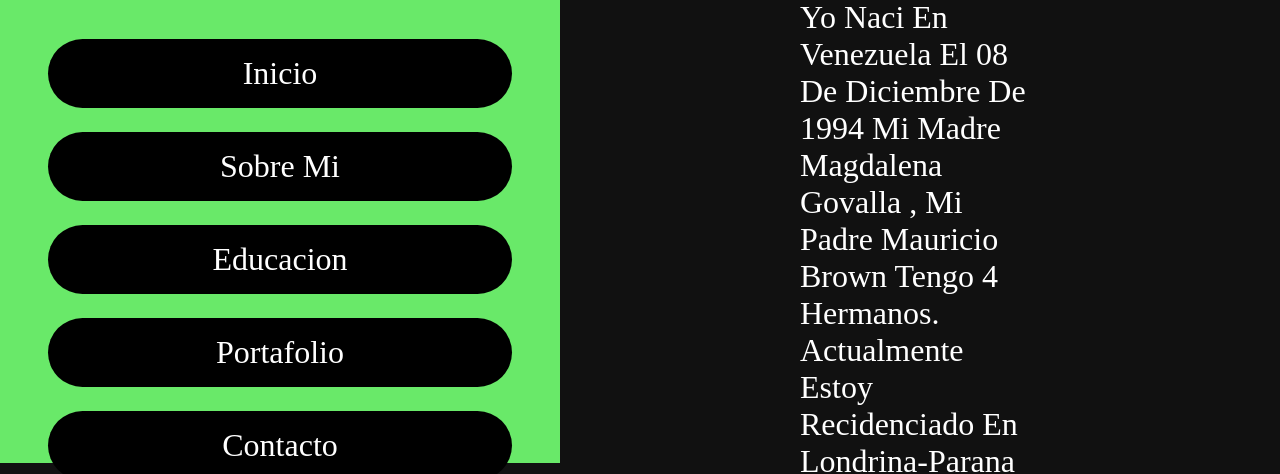
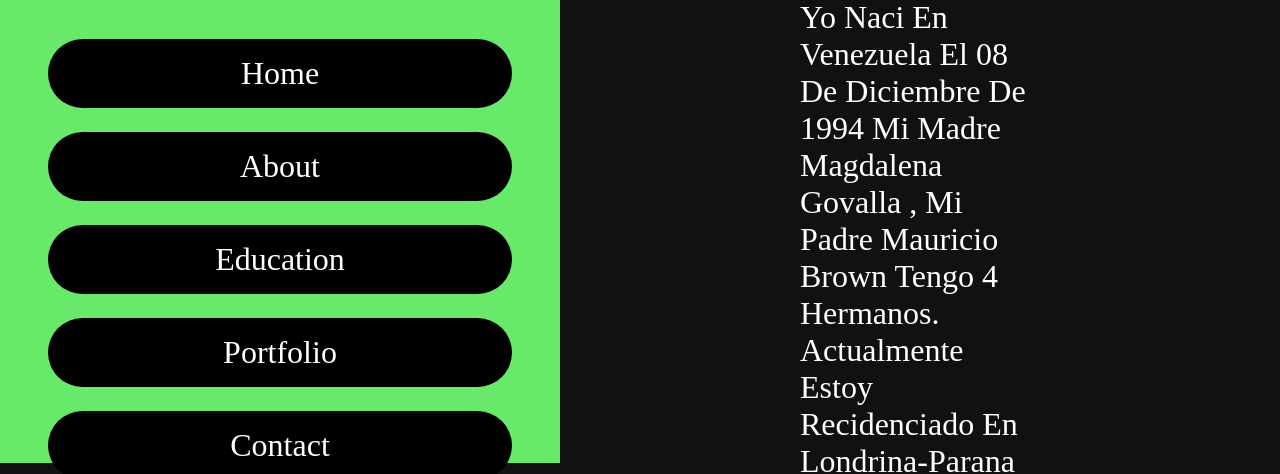
Before and after one commit to Maloni123/Portafoliomaloni, a plain HTML site: page index.html in a window 1280 px wide. Shown: the part 337-811 px from the top of the page. Drawn offline with Linux system fonts and the light colour scheme.

Commit message:
modificacion

```diff
--- a/index.html
+++ b/index.html
@@ -18,11 +18,11 @@
 </div>
 <nav class="navbar">
     <ul>
-        <li> <a href="#home"> </a>Inicio </li>
-        <li> <a href="#about"> </a> Sobre Mi </li>
-        <li> <a href="#education"></a>Educacion</li>
-        <li> <a href="#portfolio"> </a> Portafolio </li>
-        <li> <a href="#contact"> </a> Contacto </li>
+        <li><a href="#home"></a>home</li>
+        <li><a href="#about"></a>about</li>
+        <li><a href="#education"></a>education</li>
+        <li><a href="#portfolio"></a>portfolio </li>
+        <li><a href="#contact"></a>contact</li>
 
     </ul>
 
@@ -128,7 +128,7 @@
           <div class="info">
             <h3><i class="fa-solid fa-envelope"></i> Malonibrown592@gmail.com</h3>
             <h3><i class="fa-solid fa-phone"></i>+55 (43)988621979</h3>
-            <h3><i class="fa-solid fa-location-check"></i>Brasil, Londrina-Parana</h3>
+            <h3><i class="fa-solid fa-location-dot"></i>Brasil, Londrina-Parana</h3>
           </div>
 
         </div>
```
